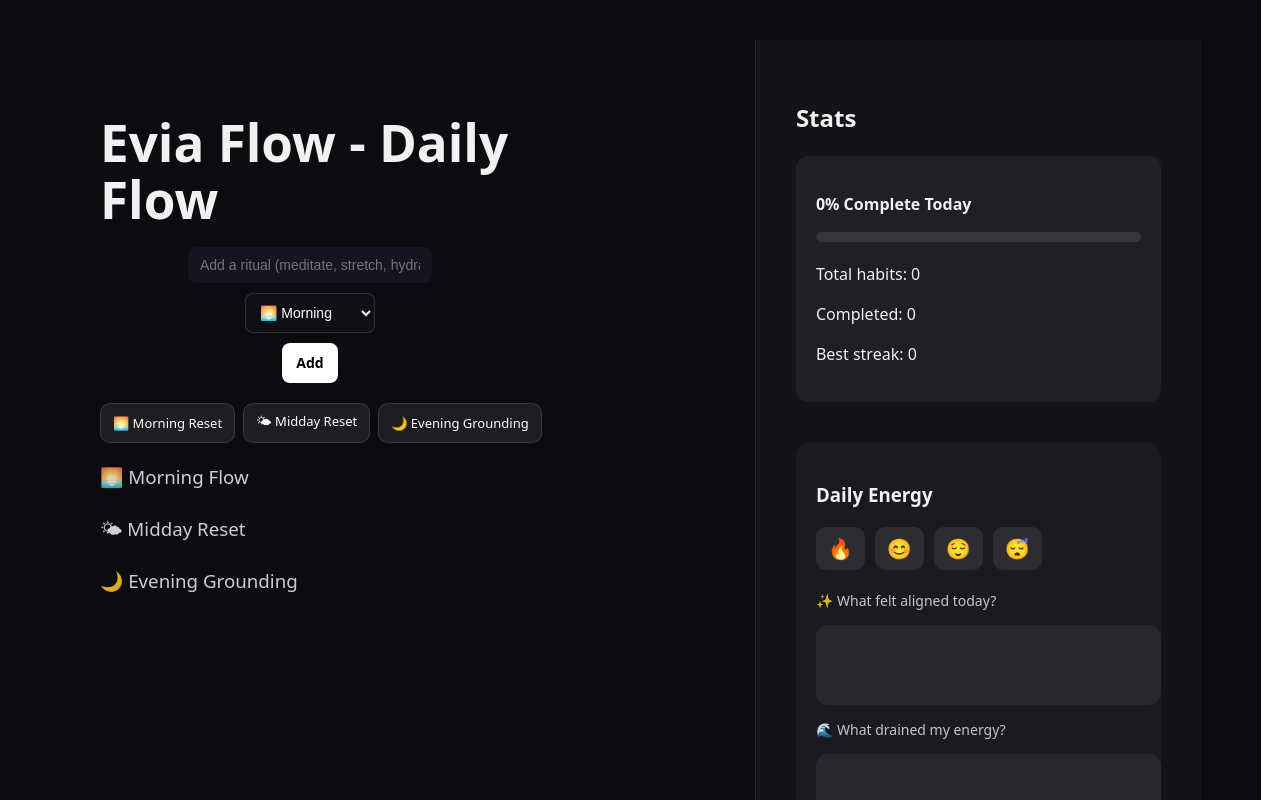
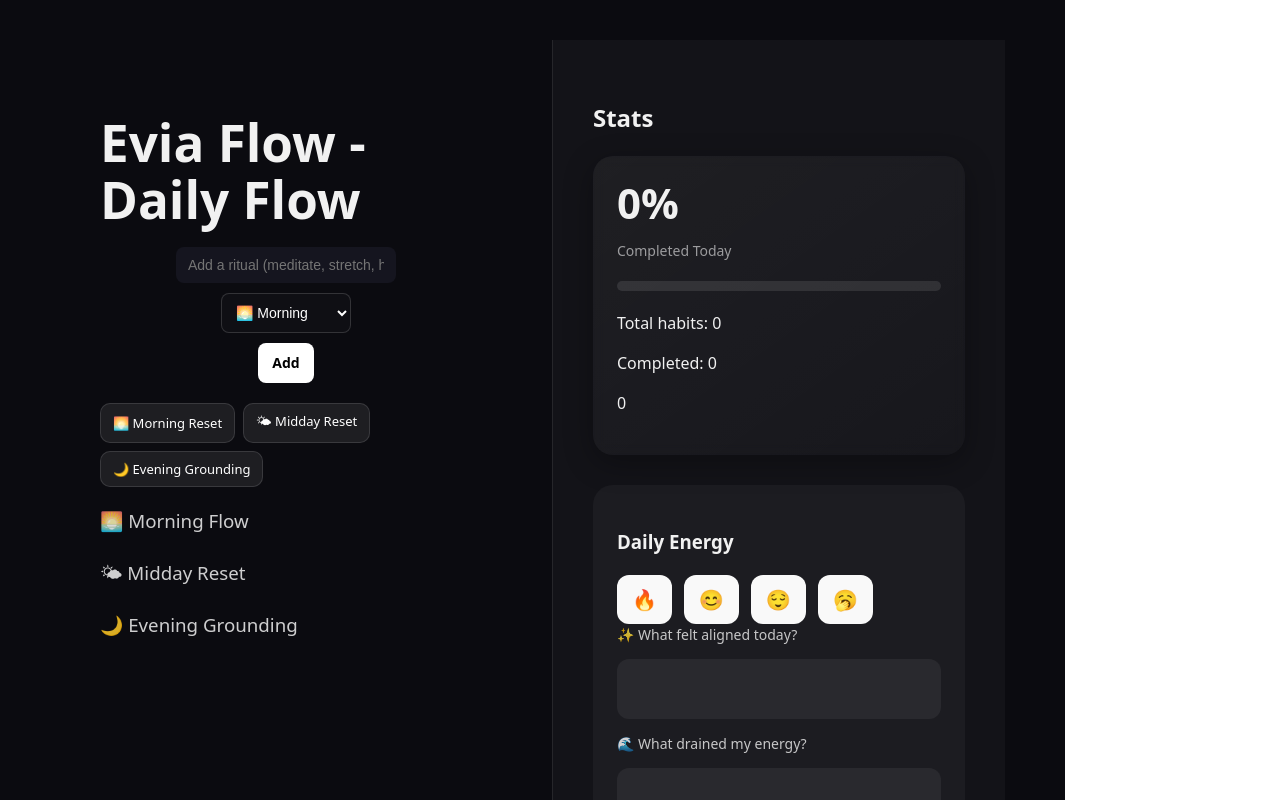
Before and after one commit to MariaDamyanova0/habit-tracker, a React (Vite) app: page / in a window 1280 px wide. Shown: the top 800 px of the page. Built offline with nearby package versions, Linux system fonts and the light colour scheme.

Commit message:
Fix streak toggle logic and sync completion counter

```diff
--- a/src/App.css
+++ b/src/App.css
@@ -1,3 +1,11 @@
+* {
+  box-sizing: border-box;
+}
+
+button, textarea, input, select {
+  transition: all 0.2s ease;
+}
+
 .app {
   min-height: 100vh;
   width: 100%;
@@ -12,13 +20,12 @@
 }
 
 .left {
-  width: 65%;
-  max-width: 900px;
+  max-width: 800px;
 }
 
 .right {
-  width: 32%;
-  min-width: 300px;
+  flex: 1;
+  min-width: 320px;
 }
 
 h1 {
@@ -86,10 +93,11 @@ h1 {
 }
 
 .stats-card {
-  margin-top: 20px;
-  padding: 20px;
-  border-radius: 12px;
-  background: rgba(255, 255, 255, 0.05);
+  background: linear-gradient(145deg, rgba(255,255,255,0.05), rgba(255,255,255,0.02));
+  padding: 24px;
+  border-radius: 20px;
+  backdrop-filter: blur(6px);
+  box-shadow: 0 8px 30px rgba(0,0,0,0.3);
 }
 
 .habit-actions {
@@ -328,17 +336,18 @@ h1 {
   background: linear-gradient(90deg, #4ade80, #22d3ee);
 }
 
-.energy-panel textarea {
-  width: 100%;
-  min-height: 80px;
-  background: rgba(255,255,255,0.06);
-  border: none;
-  border-radius: 12px;
-  padding: 10px;
-  color: white;
-  resize: none;
+.energy-panel {
+  margin-top: 30px;
+  padding: 24px;
+  border-radius: 20px;
+  background: rgba(255,255,255,0.04);
+
 }
 
+.energy-panel {
+  width: 100%;
+  box-sizing: border-box;
+}
 .reflection-questions {
   display: flex;
   flex-direction: column;
@@ -360,3 +369,25 @@ h1 {
   color: white;
   resize: none;
 }
+
+.completion {
+  font-size: 42px;
+  margin: 0;
+}
+
+.subtitle {
+  opacity: 0.6;
+  font-size: 14px;
+  margin-bottom: 20px;
+}
+
+.mood-options {
+  display: flex;
+  gap: 12px;
+}
+
+.mood-options button {
+  padding: 10px 14px;
+  font-size: 20px;
+  border-radius: 12px;
+}
--- a/src/App.jsx
+++ b/src/App.jsx
@@ -64,7 +64,6 @@ function App() {
         name: input,
         category,
         done: false,
-        streak: 0,
         lastDone: null,
       },
     ]);
@@ -76,21 +75,19 @@ function App() {
   const toggleHabit = (id) => {
     const today = new Date().toDateString();
 
-    setHabits((prev) =>
-      prev.map((habit) =>
-        habit.id === id
-          ? {
-              ...habit,
-              done: habit.lastDone === today ? false : true,
-              streak:
-                habit.lastDone === today
-                  ? habit.streak
-                  : habit.streak + 1,
-              lastDone:
-                habit.lastDone === today ? habit.lastDone : today,
-            }
-          : habit
-      )
+    setHabits(prev =>
+      prev.map(habit => {
+        if (habit.id !== id) return habit;
+
+        const isCompleting = !habit.done;
+
+        return {
+          ...habit,
+          done: isCompleting,
+          lastDone: isCompleting ? today : null,
+          streak: isCompleting ? 1 : 0   // 👈 THIS LINE FIXES YOUR BUG
+        };
+      })
     );
   };
 
@@ -196,7 +193,8 @@ function App() {
         <h2>Stats</h2>
 
         <div className="stats-card">
-          <p><strong>{completionRate}% Complete Today</strong></p>
+          <h1 className="completion">{completionRate}%</h1>
+          <p className="subtitle">Completed Today</p>
 
           <div className="progress-bar">
             <div
@@ -208,7 +206,7 @@ function App() {
           <p>Total habits: {totalHabits}</p>
           <p>Completed: {completedHabits}</p>
           <p>
-            Best streak:{" "}
+
             {habits.length
               ? Math.max(...habits.map((h) => h.streak))
               : 0}
@@ -219,13 +217,17 @@ function App() {
 
           <h3>Daily Energy</h3>
 
-          <div className="mood-selector">
-            <button onClick={() => setMood("🔥")} className={mood === "🔥" ? "active" : ""}>🔥</button>
-            <button onClick={() => setMood("😊")} className={mood === "😊" ? "active" : ""}>😊</button>
-            <button onClick={() => setMood("😌")} className={mood === "😌" ? "active" : ""}>😌</button>
-            <button onClick={() => setMood("😴")} className={mood === "😴" ? "active" : ""}>😴</button>
+          <div className="mood-options">
+            {["🔥", "😊", "😌", "🥱"].map((m) => (
+              <button
+                key={m}
+                className={mood === m ? "active" : ""}
+                onClick={() => setMood(m)}
+              >
+                {m}
+              </button>
+            ))}
           </div>
-
           <div className="reflection-questions">
 
             <label>✨ What felt aligned today?</label>
```
